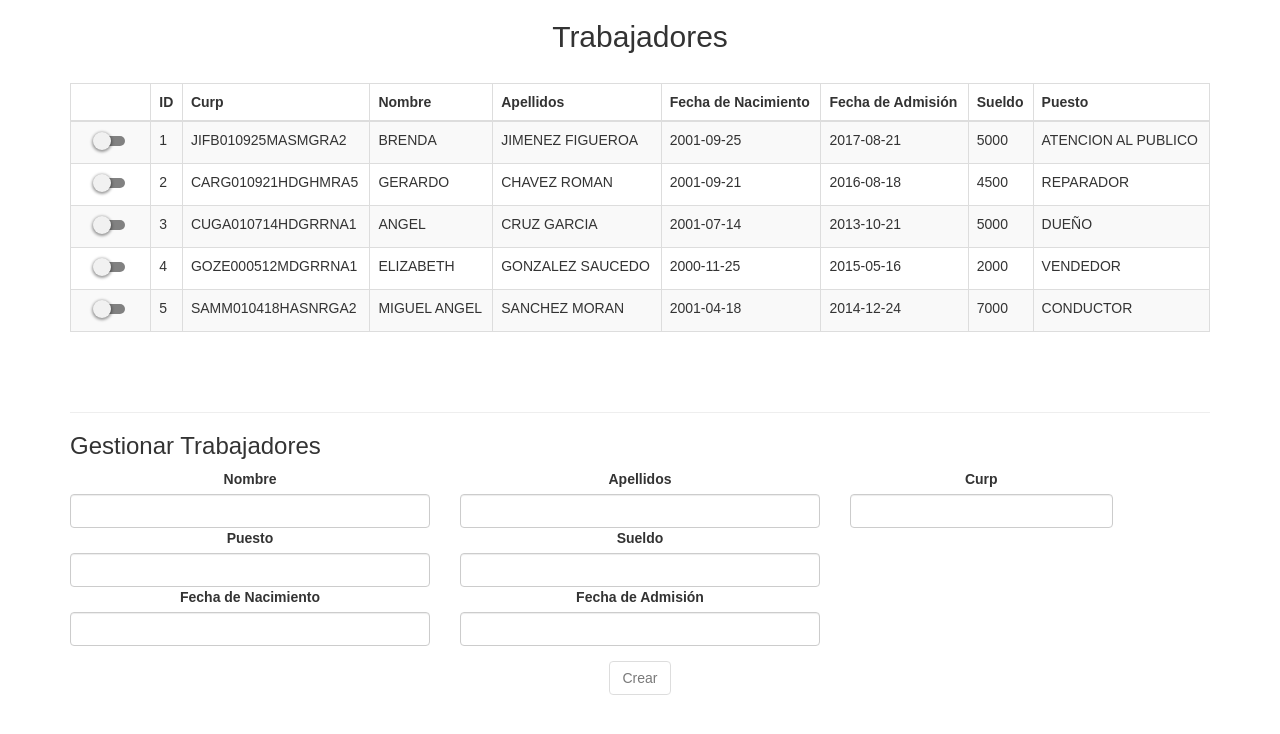
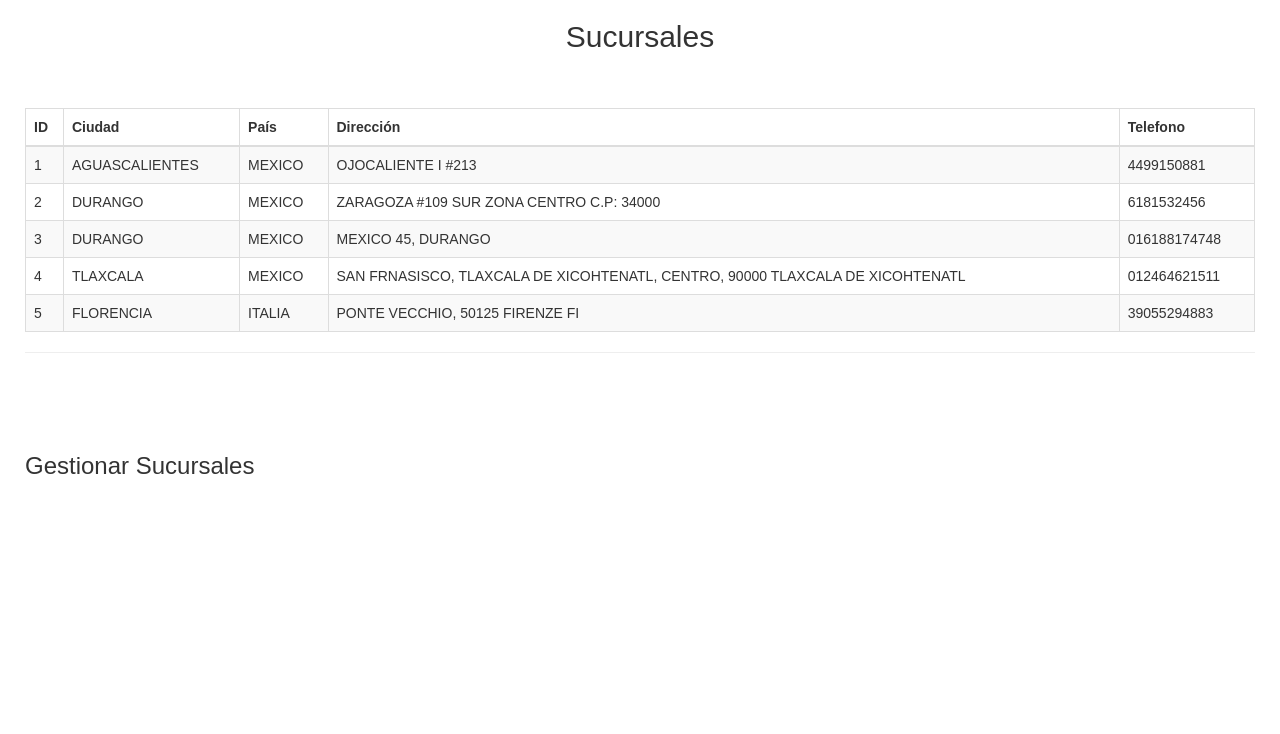
Before and after one commit to Eric-Andrade/Celulares-jpg, a React (Create React App) app: page / in a window 1280 px wide. Shown: the top 734 px of the page. Built offline with nearby package versions, Linux system fonts and the light colour scheme.

Commit message:
Empezamos Sucursales

```diff
--- a/src/App.js
+++ b/src/App.js
@@ -1,17 +1,18 @@
 import React, { Component } from 'react';
 import logo from './logo.svg';
-import Trabajadores from './components/trabajadores';
+// import Trabajadores from './components/trabajadores';
 // import Prueba from './components/prueba';
 // import Opciones from './components/opciones';
 // import Welcome from'./components/welcome';
 import './App.css';
+import Sucursales from './components/sucursales';
 
 
 class App extends Component {
   state = {  }
   render() {
     return (
-      <Trabajadores/>
+      <Sucursales/>
       // <Prueba/>
 
     );
--- a/src/components/sucursales.css
+++ b/src/components/sucursales.css
@@ -0,0 +1,7 @@
+.table-container{
+    max-height: 400px;
+    overflow-y: scroll;
+      }
+      .margen{
+        margin: 25px;
+      }
--- a/src/components/sucursales.js
+++ b/src/components/sucursales.js
@@ -0,0 +1,104 @@
+import React, {Component} from 'react';
+import './sucursales.css';
+var sinicial=
+[
+    {
+        "ID": 1,
+        "Ciudad": "AGUASCALIENTES",
+        "Pais": "MEXICO",
+        "Direccion": "OJOCALIENTE I #213",
+        "Telefono": "4499150881"
+    },
+    {
+        "ID": 2,
+        "Ciudad": "DURANGO",
+        "Pais": "MEXICO",
+        "Direccion": "ZARAGOZA #109 SUR ZONA CENTRO C.P: 34000",
+        "Telefono": "6181532456"
+    },
+    {
+        "ID": 3,
+        "Ciudad": "DURANGO",
+        "Pais": "MEXICO",
+        "Direccion": "MEXICO 45, DURANGO",
+        "Telefono": "016188174748"
+    },
+    {
+        "ID": 4,
+        "Ciudad": "TLAXCALA",
+        "Pais": "MEXICO",
+        "Direccion": "SAN FRNASISCO, TLAXCALA DE XICOHTENATL, CENTRO, 90000 TLAXCALA DE XICOHTENATL",
+        "Telefono": "012464621511"
+    },
+    {
+        "ID": 5,
+        "Ciudad": "FLORENCIA",
+        "Pais": "ITALIA",
+        "Direccion": "PONTE VECCHIO, 50125 FIRENZE FI",
+        "Telefono": "39055294883"
+    }
+]
+
+class sucursales extends Component {
+   constructor(props){
+       super(props)
+       this.state={
+        s:sinicial
+    }
+   }
+    render() {
+
+        return (
+            <div>
+
+            <div clasName="container">
+            <h2 className="text-center">Sucursales</h2>
+            <br/>
+                <div className="table-container margen">
+                <table className="table-container table table-bordered table-striped">
+
+                    <thead>
+                        <tr>
+                            <th>ID</th>
+                            <th>Ciudad</th>
+                            <th>País</th>
+                            <th>Dirección</th>
+                            <th>Telefono</th>
+                        </tr>
+
+                    </thead>
+
+                    <tbody>
+                    {this.state.s.map(function(s,i){
+                        var iE=i+1;
+                        return(
+                            <tr key={i}>
+                            <td>{s.ID}</td>
+                            <td>{s.Ciudad}</td>
+                            <td>{s.Pais}</td>
+                            <td>{s.Direccion}</td>
+                            <td>{s.Telefono}</td>
+                            </tr>
+                        )
+                    })}
+
+                    </tbody>
+
+
+                </table>
+                <hr/>
+                    <br/><br/><br/>
+
+                    <h3 clasName="text-left">Gestionar Sucursales</h3>
+                </div>
+
+
+            </div>
+        </div>
+
+
+        );
+    }
+}
+
+export default sucursales;
--- a/src/components/trabajadores.js
+++ b/src/components/trabajadores.js
@@ -426,24 +426,7 @@ var Tinicial=
         render() {
             return (
                 <div>
-                    <div>
-                    <div className="modal fade" id="myModal" tabindex="-1" role="dialog" aria-labelledby="myModalLabel" aria-hidden="true">
-                        <div className="container">
-                        <div className="row">
-                        <div className="col-sm-6 col-sm-offset-3 text-center">
-                        <button type="button" className="close" data-dismiss="modal" aria-label="Close">×</button>
-                        <br/><br/>
-                        <h1>Modal with blur effect</h1>
-                        <h2>Put here whatever you want here</h2>
-                        <h4>For instance, a login form or an article content</h4>
-                        <h4><kbd>esc</kbd> or click anyway to close</h4>
-                        <hr/>
-                        <div className="alert alert-danger"><h4>You can add any html and css ;)</h4></div>
-                    </div>
-                        </div>
-                        </div>
-                        </div>
-                        </div>
+
                      {/* TABLA */}
 
                     <div className="container">
```
Also changed, not shown: src/components/notas.txt.
